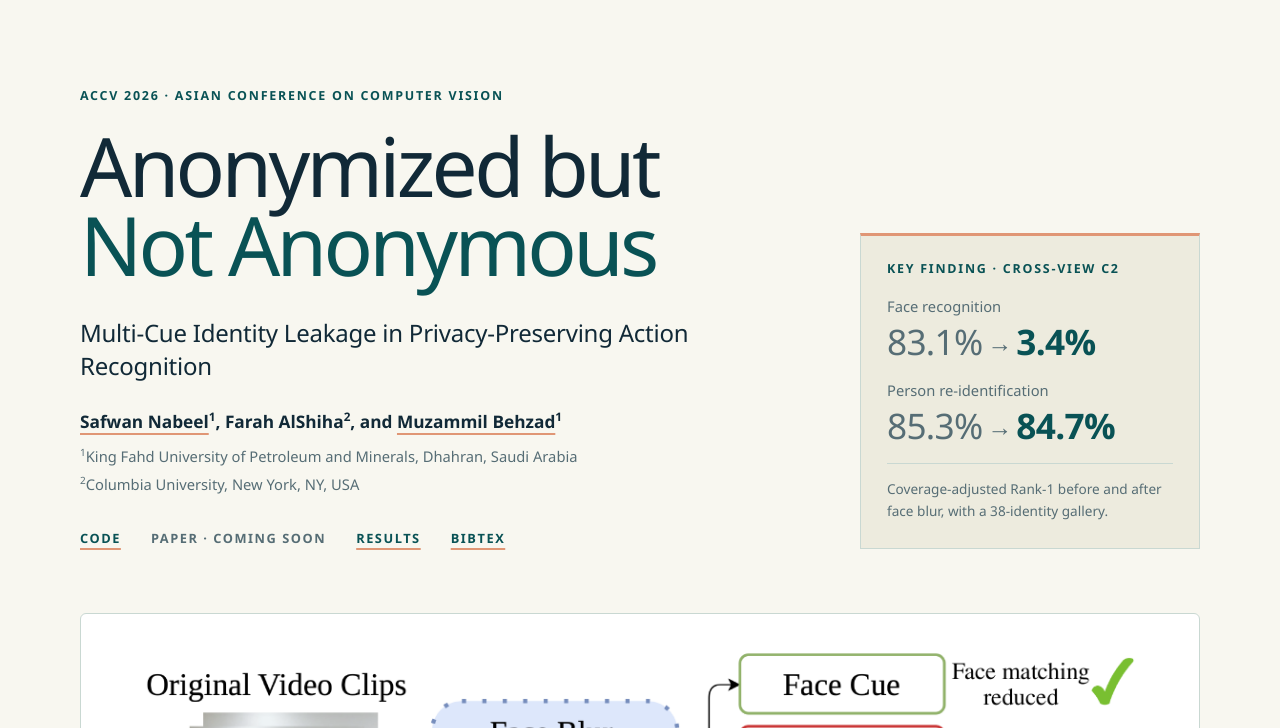
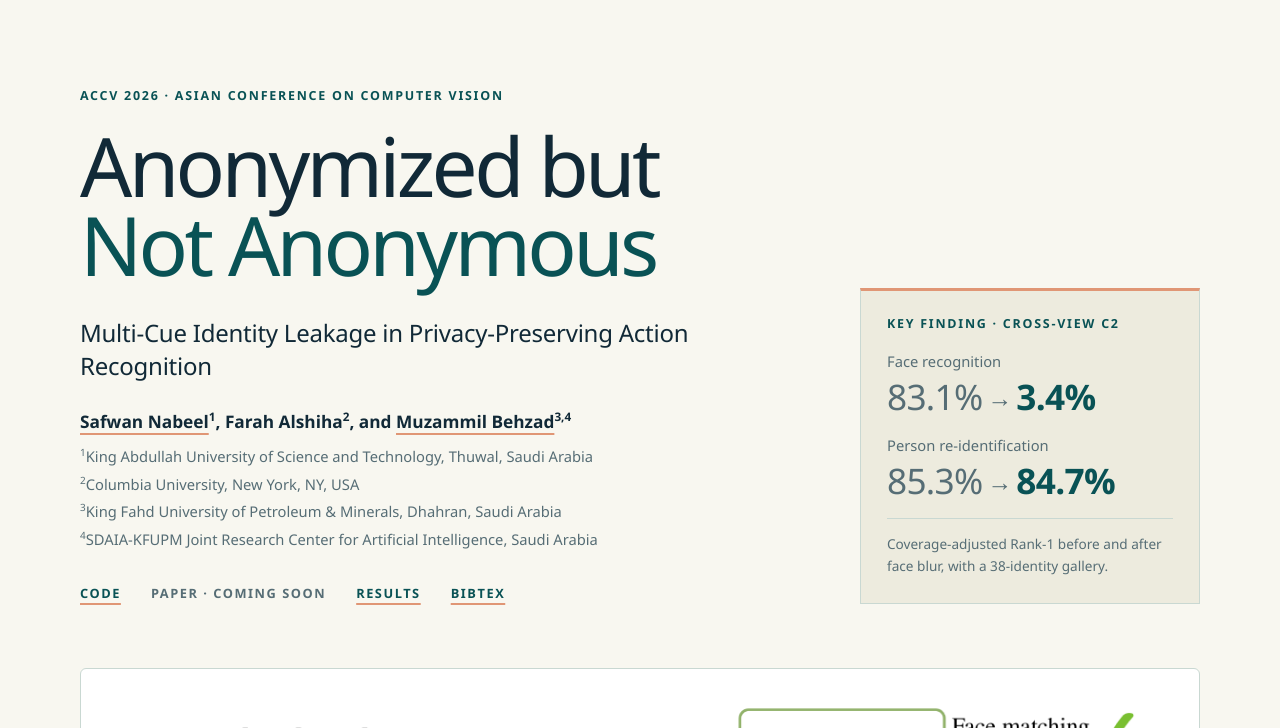
Before and after one commit to BRAIN-Lab-AI/Anonymized-But-Not-Anonymous, a plain HTML site: page index.html in a window 1280 px wide. Shown: the part 72-800 px from the top of the page. Drawn offline with Linux system fonts and the light colour scheme; a web font is replaced by a local one.

Commit message:
Update author affiliations to match the camera-ready paper

```diff
--- a/index.html
+++ b/index.html
@@ -100,12 +100,14 @@
           <p class="lede">Multi-Cue Identity Leakage in Privacy-Preserving Action Recognition</p>
           <p class="author-list">
             <a href="https://safwanx.github.io/" target="_blank" rel="noreferrer">Safwan Nabeel</a><sup>1</sup>,
-            Farah AlShiha<sup>2</sup>, and
-            <a href="https://muzammilbehzad.com/" target="_blank" rel="noreferrer">Muzammil Behzad</a><sup>1</sup>
+            Farah Alshiha<sup>2</sup>, and
+            <a href="https://muzammilbehzad.com/" target="_blank" rel="noreferrer">Muzammil Behzad</a><sup>3,4</sup>
           </p>
           <ul class="affiliations">
-            <li><sup>1</sup>King Fahd University of Petroleum and Minerals, Dhahran, Saudi Arabia</li>
+            <li><sup>1</sup>King Abdullah University of Science and Technology, Thuwal, Saudi Arabia</li>
             <li><sup>2</sup>Columbia University, New York, NY, USA</li>
+            <li><sup>3</sup>King Fahd University of Petroleum &amp; Minerals, Dhahran, Saudi Arabia</li>
+            <li><sup>4</sup>SDAIA-KFUPM Joint Research Center for Artificial Intelligence, Saudi Arabia</li>
           </ul>
           <nav class="link-row" aria-label="Project resources">
             <a href="https://github.com/BRAIN-Lab-AI/Anonymized-But-Not-Anonymous" target="_blank" rel="noreferrer">Code</a>
@@ -691,7 +693,7 @@ python tools/check_project.py</code></pre>
             <pre id="bibtex"><code>@inproceedings{nabeel2026anonymized,
   title     = {Anonymized but Not Anonymous: Multi-Cue Identity Leakage in
                Privacy-Preserving Action Recognition},
-  author    = {Nabeel, Safwan and AlShiha, Farah and Behzad, Muzammil},
+  author    = {Nabeel, Safwan and Alshiha, Farah and Behzad, Muzammil},
   booktitle = {Asian Conference on Computer Vision (ACCV)},
   year      = {2026}
 }</code></pre>
```
Also changed, not shown: 2 other files.
